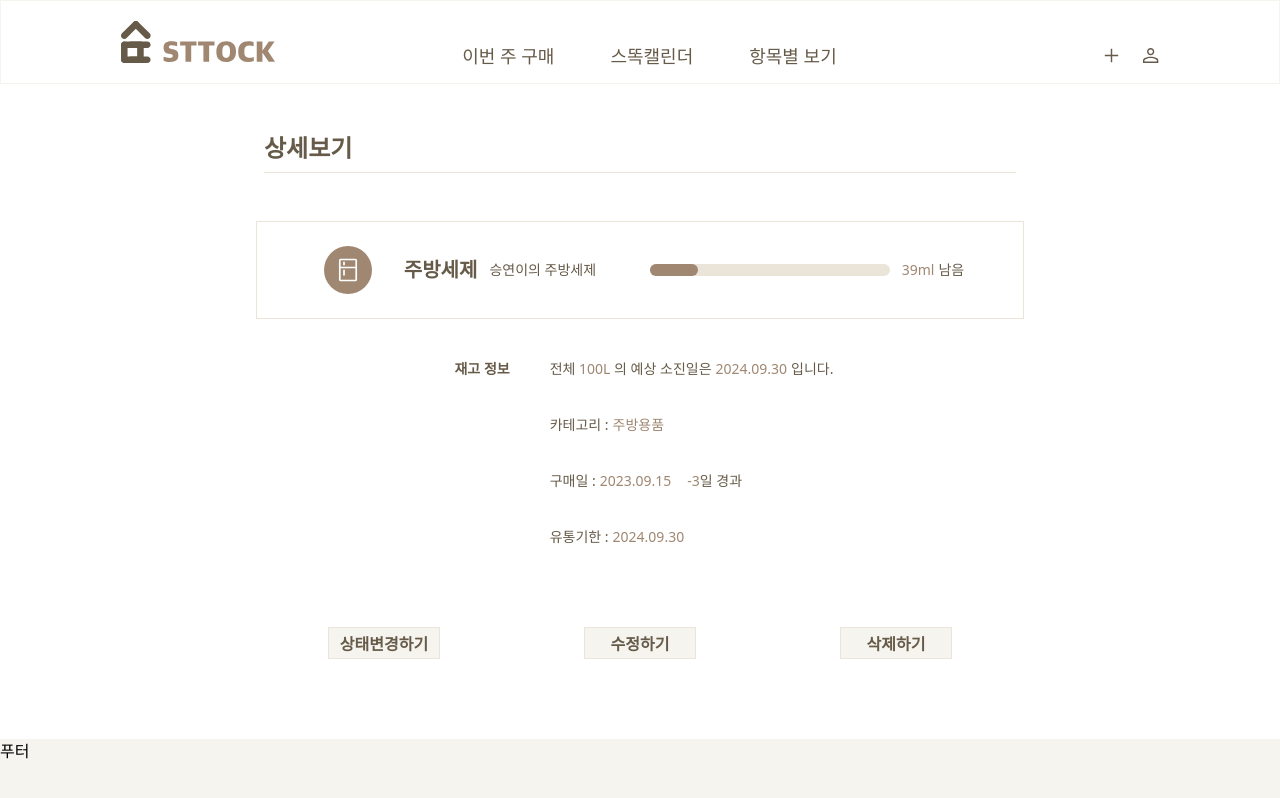
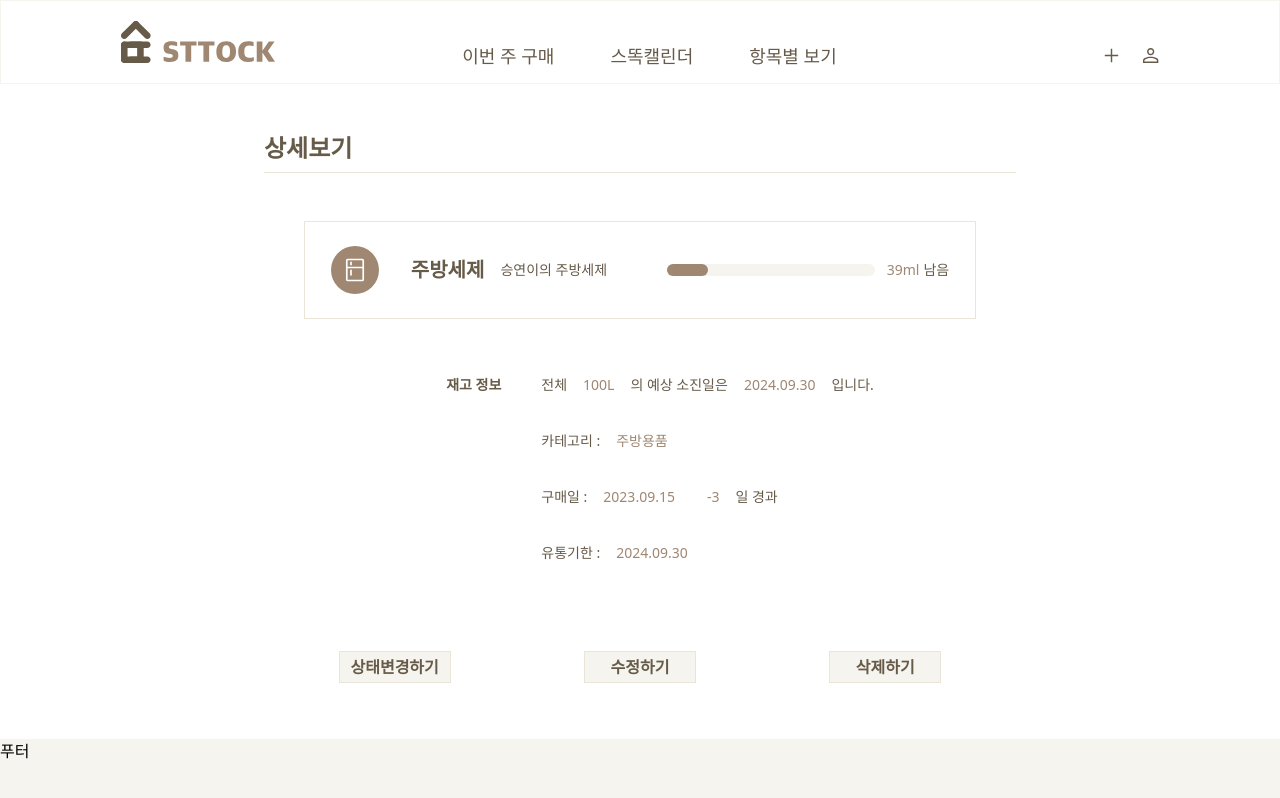
Before and after one commit to Team-Sttock/FE, a Next.js app: page /detail in a window 1280 px wide. Shown: the top 798 px of the page. Built offline with nearby package versions, Linux system fonts and the light colour scheme.

Commit message:
feat : 스타일링 피드백 요구사항 반영

```diff
--- a/pages/detail.tsx
+++ b/pages/detail.tsx
@@ -43,8 +43,9 @@ export default function Page() {
   return (
     <>
       <Navbar />
-      <div className="flex flex-col items-center justify-center m-auto max-w-3xl w-2/3 min-w-[80%]">
-        <div className="flex flex-col justify-center items-stretch my-10 max-w-3xl w-full p-2">
+
+      <div className="flex flex-col items-center justify-center m-auto max-w-3xl w-[95%] min-w-[90%]">
+        <div className="flex flex-col justify-center items-stretch my-10 max-w-3xl w-[90%] p-2">
           <h1
             className={classNames(
               'md:text-2xl text-xl font-bold text-dark-brown mb-2',
@@ -56,23 +57,23 @@ export default function Page() {
           <hr className="relative w-full border-1 border-beige " />
         </div>
 
-        <div className=" border border-beige flex sm:flex-row flex-col items-cetenr w-[90%] justify-around max-w-3xl m-auto px-4 py-6 lg:px-10 ">
-          <div className="relative flex flex-row justify-center items-center sm:px-2 sm:mb-0 mb-4 m-auto">
+        <div className="border border-beige flex sm:flex-row flex-col items-center justify-around max-w-2xl m-auto w-[80%] md:py-6 sm:px-0 px-4 py-4 min-w-fit-content">
+          <div className="relative flex flex-row justify-center items-center m-auto mb-4 sm:mb-0">
             <img
               src="/icons/kitchen-icon.svg"
               alt="icon"
               className="w-10 h-10 md:w-12 md:h-12 lg:mr-8 mr-3"
             />
-            <p className="text-dark-brown text-sm sm:text-md md:text-xl font-bold whitespace-nowrap">
+            <p className="text-dark-brown text-sm sm:text-md md:text-xl font-bold whitespace-nowrap mr-2">
               {data.name}
             </p>
-            <span className="text-dark-brown md:pl-3 text-sm s sm:text-md overflow-hidden whitespace-nowrap overflow-ellipsis px-2">
+            <span className="text-dark-brown text-sm sm:text-md overflow-hidden whitespace-nowrap overflow-ellipsis mx-2">
               {data.nickname}
             </span>
           </div>
 
-          <div className="relative flex flex-row items-center sm:space-x-1 m-auto">
-            <div className="w-20 sm:w-32 md:w-60 h-3 bg-beige rounded-full mr-2 ">
+          <div className="relative flex flex-wrap items-center sm:space-x-1 m-auto">
+            <div className="w-20 sm:w-32 md:w-52 h-3 bg-ivory rounded-full mr-2 ">
               <div className="w-[20%] h-3 bg-light-brown rounded-full"></div>
             </div>
 
@@ -85,19 +86,20 @@ export default function Page() {
           </div>
         </div>
 
-        <div className="flex items-center justify-center mt-10 mb-8 sm:mb-10 mx-10  ">
-          <div className="justify-center flex flex-wrap sm:flex-row">
-            <div className="relative flex-row flex mx-2 sm:mr-10 sm:mb-0 mb-4">
+        <div className="flex justify-center w-[80%] mt-10 mb-8 sm:mb-10 flex-wrap sm:flex-row p-4">
+          <div className="flex mx-10 sm:mb-0 mb-4 pb-4">
             <p className="text-dark-brown md:text-md text-sm font-bold">
               재고 정보
             </p>
           </div>
-            <div className="flex flex-col justify-between items-stretch text-dark-brown sm:text-md text-sm sm:space-y-4">
+          <div className="flex flex-col text-dark-brown sm:text-md text-sm sm:space-y-4 sm:mt-0">
             <p>
               전체
-                <span className="text-light-brown inline"> {data.amount} </span>
+              <span className="text-light-brown inline mx-4">
+                {data.amount}
+              </span>
               의 예상 소진일은
-                <span className="text-light-brown inline mx-1">
+              <span className="text-light-brown inline mx-4">
                 {data.expectionDate}
               </span>
               입니다.
@@ -105,33 +107,34 @@ export default function Page() {
             <br />
             <p>
               카테고리 :
-                <span className="text-light-brown inline ml-1">
+              <span className="text-light-brown inline mx-4">
                 {data.category}
               </span>
             </p>
             <br />
             <p>
               구매일 :
-                <span className="text-light-brown inline ml-1 md:mr-4 mr-1">
+              <span className="text-light-brown inline mx-4 ">
                 {data.purchaseDate}
               </span>
-                <span className="text-light-brown inline">{pastDays}</span>일
+              <span className="text-light-brown inline mx-4">{pastDays}</span>일
               경과
             </p>
             <br />
             <p>
               유통기한 :
-                <span className="text-light-brown inline ml-1">
+              <span className="text-light-brown inline mx-4">
                 {data.expirationDate}
               </span>
             </p>
           </div>
         </div>
-        </div>
-        <div className="flex flex-col md:flex-row items-center justify-center w-full space-y-7 md:space-y-0 mt-10 mb-20 max-w-3xl m-auto">
-          <Button className="w-28 h-8 p-1 sm:m-auto ">상태변경하기</Button>
-          <Button className="w-28 h-8 p-1 sm:m-auto ">수정하기</Button>
-          <Button className="w-28 h-8 p-1 sm:m-auto ">삭제하기</Button>
+        <div className="flex flex-col sm:flex-row items-center justify-center w-[70%] space-y-7 sm:space-y-0 mb-10 mt-4 max-w-3xl m-auto p-4">
+          <Button className="w-28 h-8 sm:m-auto font-normal">
+            상태변경하기
+          </Button>
+          <Button className="w-28 h-8 sm:m-auto font-normal">수정하기</Button>
+          <Button className="w-28 h-8 sm:m-auto font-normal">삭제하기</Button>
         </div>
       </div>
       <footer className="h-[300px] bg-ivory">푸터</footer>
```
Lines whose indentation alone changed are shown as unchanged.
